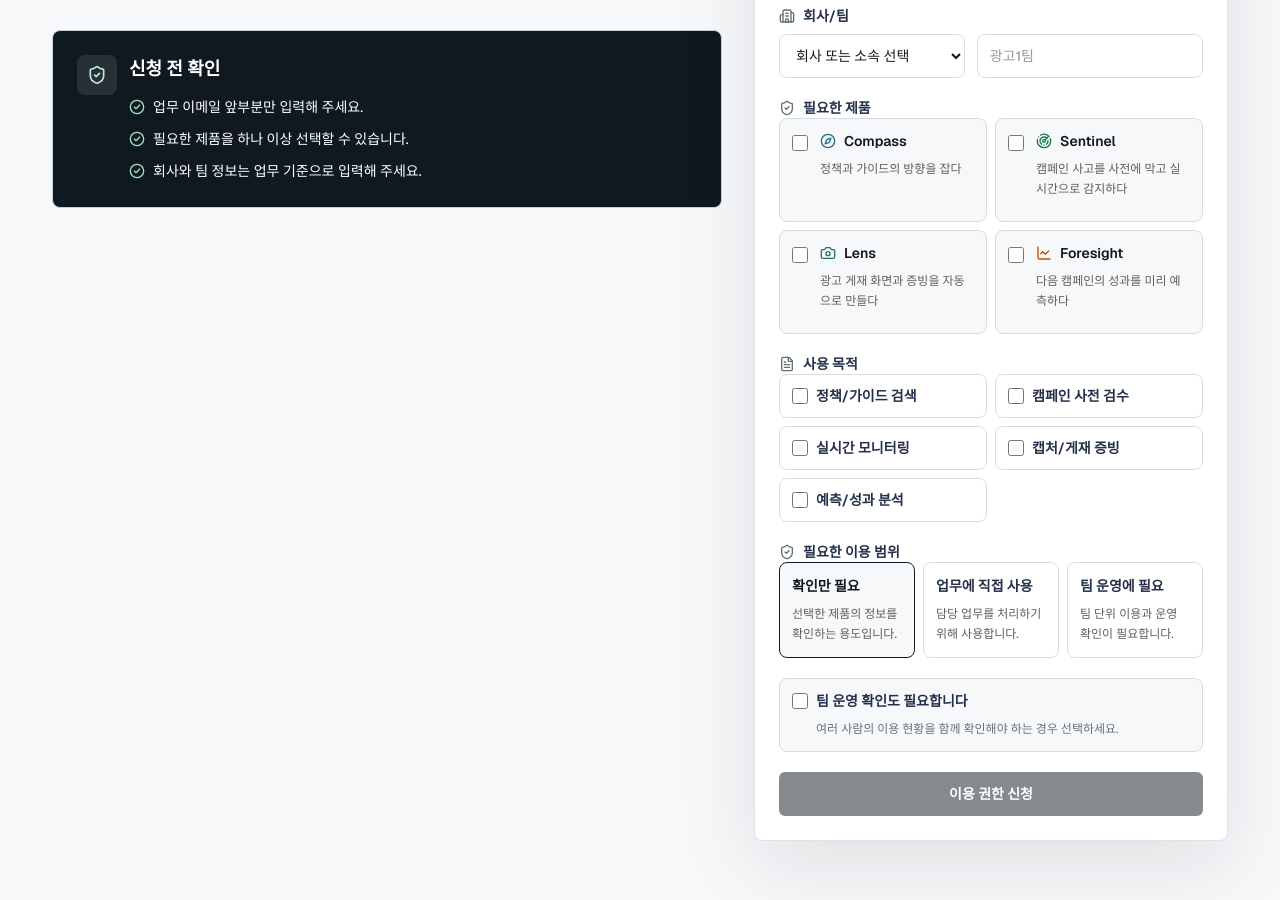
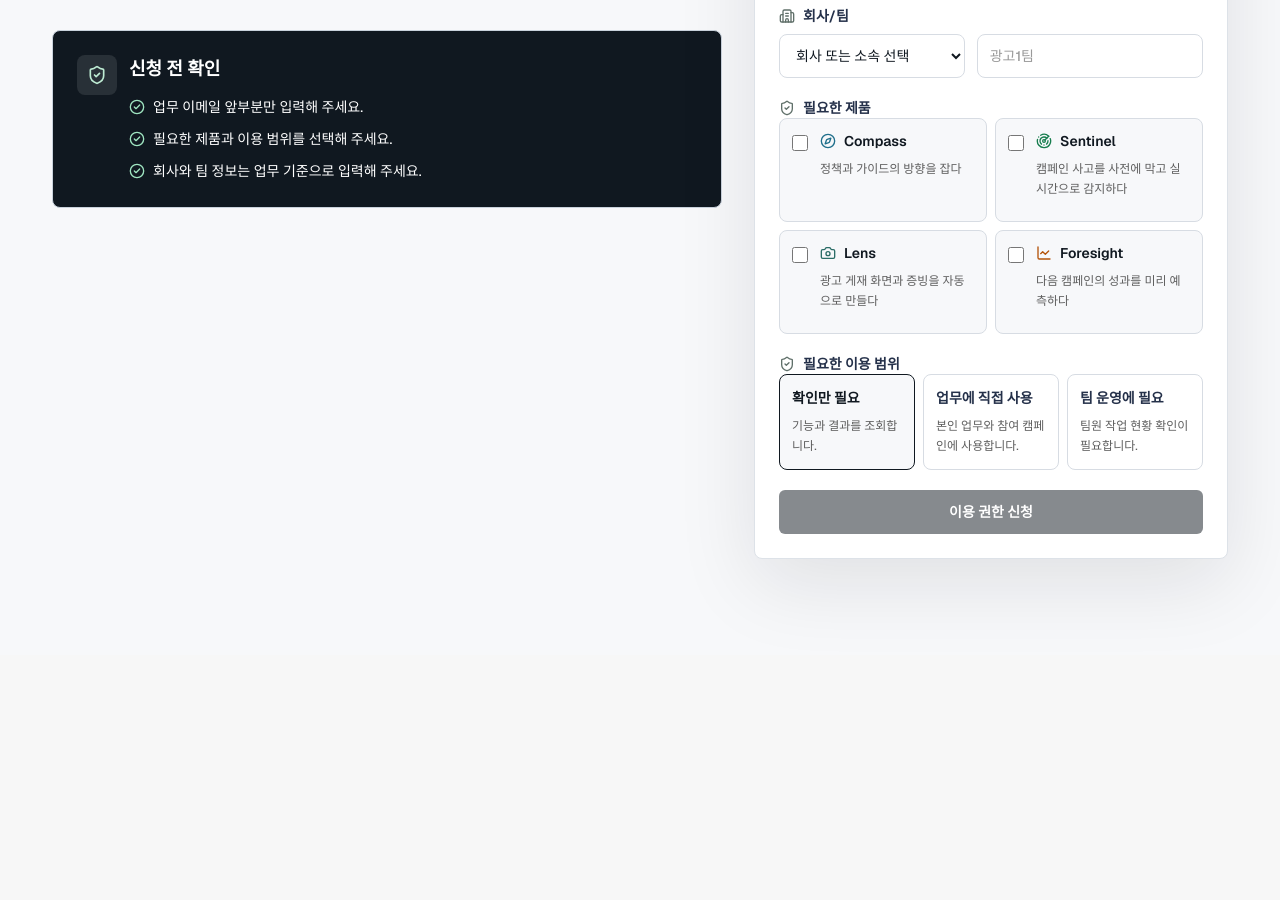
Before and after one commit to Jhongjin/admate-homepage, a Next.js app: page /access-request in a window 1280 px wide. Shown: the part 480-1380 px from the top of the page. After the commit the page ends 1135 px from the top, so only its background shows below. Built offline with nearby package versions, Linux system fonts and the light colour scheme.

Commit message:
Simplify access request scope selection

```diff
--- a/src/app/access-request/page.tsx
+++ b/src/app/access-request/page.tsx
@@ -53,7 +53,7 @@ const processSteps = [
 
 const guidanceItems = [
   "업무 이메일 앞부분만 입력해 주세요.",
-  "필요한 제품을 하나 이상 선택할 수 있습니다.",
+  "필요한 제품과 이용 범위를 선택해 주세요.",
   "회사와 팀 정보는 업무 기준으로 입력해 주세요.",
 ]
 
--- a/src/components/access-request/AccessRequestForm.tsx
+++ b/src/components/access-request/AccessRequestForm.tsx
@@ -8,7 +8,6 @@ import {
   CheckCircle2,
   CircleAlert,
   ClipboardList,
-  FileText,
   Mail,
   ShieldCheck,
   UserRound,
@@ -33,11 +32,8 @@ type AccessRequestFormState = {
   email_local_part: string
   requester_division: string
   requester_team_name: string
-  usage_purposes: string[]
   requested_platforms: AccessRequestPlatform[]
   requested_permission_level: RequestedPermissionLevel
-  requested_hermes_reviewer: boolean
-  request_note: string
 }
 
 type SubmitState =
@@ -50,24 +46,13 @@ const initialForm: AccessRequestFormState = {
   email_local_part: "",
   requester_division: "",
   requester_team_name: "",
-  usage_purposes: [],
   requested_platforms: [],
   requested_permission_level: "view",
-  requested_hermes_reviewer: false,
-  request_note: "",
 }
 
 const requestProducts = products.filter((product) =>
   HOME_ACCESS_REQUEST_PRODUCTS.includes(product.id as AccessRequestPlatform),
 )
-
-const usagePurposeOptions = [
-  "정책/가이드 검색",
-  "캠페인 사전 검수",
-  "실시간 모니터링",
-  "캡처/게재 증빙",
-  "예측/성과 분석",
-] as const
 
 const permissionLevels: Array<{
   key: RequestedPermissionLevel
@@ -77,17 +62,17 @@ const permissionLevels: Array<{
   {
     key: "view",
     label: "확인만 필요",
-    description: "선택한 제품의 정보를 확인하는 용도입니다.",
+    description: "기능과 결과를 조회합니다.",
   },
   {
     key: "operate",
     label: "업무에 직접 사용",
-    description: "담당 업무를 처리하기 위해 사용합니다.",
+    description: "본인 업무와 참여 캠페인에 사용합니다.",
   },
   {
     key: "project_manage",
     label: "팀 운영에 필요",
-    description: "팀 단위 이용과 운영 확인이 필요합니다.",
+    description: "팀원 작업 현황 확인이 필요합니다.",
   },
 ]
 
@@ -104,8 +89,14 @@ function formWithPreset(product: string) {
   return {
     ...initialForm,
     requested_platforms: mergeUnique(initialForm.requested_platforms, preset.requested_platforms),
-    usage_purposes: mergeUnique(initialForm.usage_purposes, preset.usage_purposes),
   }
+}
+
+function getUsagePurposesFromPlatforms(platforms: AccessRequestPlatform[]) {
+  return platforms.reduce<string[]>((purposes, platform) => {
+    const preset = ACCESS_REQUEST_PRODUCT_PRESETS[platform]
+    return preset ? mergeUnique(purposes, preset.usage_purposes) : purposes
+  }, [])
 }
 
 function getErrorDetails(value: unknown) {
@@ -131,7 +122,6 @@ export function AccessRequestForm() {
           isEmailLocalPart(emailLocalPart) &&
           form.requester_division &&
           form.requester_team_name.trim() &&
-          form.usage_purposes.length > 0 &&
           form.requested_platforms.length > 0,
       ),
     [emailLocalPart, form],
@@ -140,16 +130,6 @@ export function AccessRequestForm() {
   const setField = <K extends keyof AccessRequestFormState>(key: K, value: AccessRequestFormState[K]) => {
     setSubmitState({ type: "idle" })
     setForm((current) => ({ ...current, [key]: value }))
-  }
-
-  const toggleUsagePurpose = (value: string) => {
-    setSubmitState({ type: "idle" })
-    setForm((current) => ({
-      ...current,
-      usage_purposes: current.usage_purposes.includes(value)
-        ? current.usage_purposes.filter((item) => item !== value)
-        : [...current.usage_purposes, value],
-    }))
   }
 
   const togglePlatform = (value: AccessRequestPlatform) => {
@@ -186,6 +166,8 @@ export function AccessRequestForm() {
     setSubmitState({ type: "idle" })
 
     try {
+      const usagePurposes = getUsagePurposesFromPlatforms(form.requested_platforms)
+      const teamOperationsRequested = form.requested_permission_level === "project_manage"
       const payload = {
         requester_name: form.requester_name,
         requester_email_local_part: emailLocalPart,
@@ -193,18 +175,19 @@ export function AccessRequestForm() {
         requester_division: form.requester_division,
         requester_team_name: form.requester_team_name,
         requester_team: requesterTeam,
-        purpose: form.usage_purposes.join(", "),
-        usage_purposes: form.usage_purposes,
+        purpose: usagePurposes.join(", "),
+        usage_purposes: usagePurposes,
         requested_platforms: form.requested_platforms,
         requested_permission_level: form.requested_permission_level,
-        requested_hermes_reviewer: form.requested_hermes_reviewer,
-        request_note: form.request_note,
+        requested_hermes_reviewer: teamOperationsRequested,
+        request_note: "",
         metadata: {
           form_version: "v2",
           email_domain: NASMEDIA_EMAIL_DOMAIN,
           division: form.requester_division,
           team: form.requester_team_name,
-          usage_purposes: form.usage_purposes,
+          usage_purposes: usagePurposes,
+          team_operations_requested: teamOperationsRequested,
           requested_from: "admate-homepage",
           requested_product_query: requestedProduct || null,
           nasmedia_default_viewer_candidate: form.requester_division === "나스미디어",
@@ -380,36 +363,6 @@ export function AccessRequestForm() {
 
         <fieldset className="grid gap-3">
           <legend className="flex items-center gap-2 text-sm font-semibold text-[#25314A]">
-            <FileText className="h-4 w-4 text-[#60706A]" aria-hidden="true" />
-            사용 목적
-          </legend>
-          <div className="grid gap-2 sm:grid-cols-2">
-            {usagePurposeOptions.map((purpose) => {
-              const checked = form.usage_purposes.includes(purpose)
-
-              return (
-                <label
-                  key={purpose}
-                  className="flex min-h-11 cursor-pointer items-center gap-2 rounded-[8px] border border-[#D7DCE3] bg-white px-3 py-2 text-sm font-semibold text-[#25314A] transition hover:border-[#B8C7BE] has-[:checked]:border-[#177D4E] has-[:checked]:bg-[#E5F5ED] has-[:checked]:text-[#14633F]"
-                >
-                  <input
-                    type="checkbox"
-                    name="usagePurposes"
-                    value={purpose}
-                    checked={checked}
-                    onChange={() => toggleUsagePurpose(purpose)}
-                    className="h-4 w-4 rounded border-[#B8C7BE]"
-                    style={{ accentColor: "#177D4E" }}
-                  />
-                  {purpose}
-                </label>
-              )
-            })}
-          </div>
-        </fieldset>
-
-        <fieldset className="grid gap-3">
-          <legend className="flex items-center gap-2 text-sm font-semibold text-[#25314A]">
             <ShieldCheck className="h-4 w-4 text-[#60706A]" aria-hidden="true" />
             필요한 이용 범위
           </legend>
@@ -435,22 +388,6 @@ export function AccessRequestForm() {
             })}
           </div>
         </fieldset>
-
-        <label className="grid gap-2 rounded-[8px] border border-[#D7DCE3] bg-[#F7F8FA] p-3">
-          <span className="flex items-center gap-2 text-sm font-semibold text-[#25314A]">
-            <input
-              type="checkbox"
-              checked={form.requested_hermes_reviewer}
-              onChange={(event) => setField("requested_hermes_reviewer", event.target.checked)}
-              className="h-4 w-4 rounded border-[#B8C7BE]"
-              style={{ accentColor: "#177D4E" }}
-            />
-            팀 운영 확인도 필요합니다
-          </span>
-          <span className="pl-6 text-xs leading-5 text-[#68707C]">
-            여러 사람의 이용 현황을 함께 확인해야 하는 경우 선택하세요.
-          </span>
-        </label>
 
         {submitState.type === "success" ? (
           <div className="rounded-[8px] border border-[#9FE5C1] bg-[#EFFAF4] p-4 text-sm leading-6 text-[#177D4E]">
```
